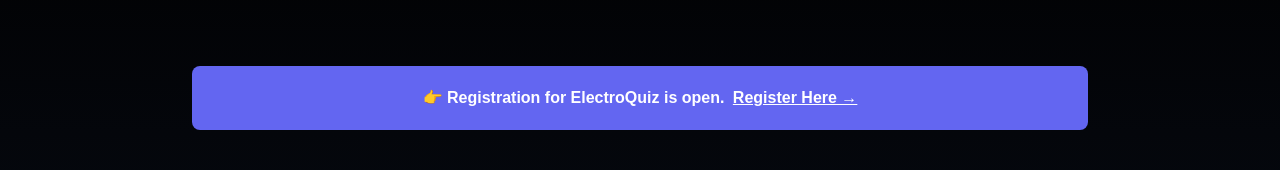
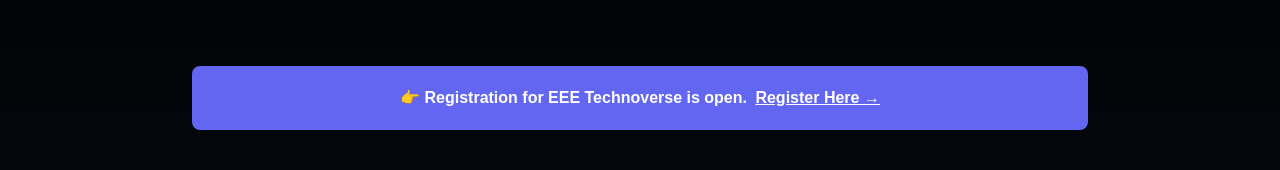
Before and after one commit to rae-mazid-adust/eee-technoverse-2026, a Next.js app: page /segments/university in a window 1280 px wide. Shown: the part 290-460 px from the top of the page. Built offline with nearby package versions, Linux system fonts and the light colour scheme.

Commit message:
University page registration message update

```diff
--- a/app/segments/university/page.tsx
+++ b/app/segments/university/page.tsx
@@ -16,7 +16,7 @@
 
       {/* Registration Banner */}
       <section className="max-w-4xl mx-auto mb-10 bg-indigo-500 text-white rounded-lg p-5 text-center font-semibold">
-        👉 Registration for ElectroQuiz is open.{" "}
+        👉 Registration for EEE Technoverse is open.{" "}
         <a
           href="https://docs.google.com/forms/d/e/1FAIpQLSeBmv_Xtp8UorX6B5141pXhrHx8VBnxuMmHagvraQ3qhNx0lg/viewform?usp=dialog"
           target="_blank"
```
